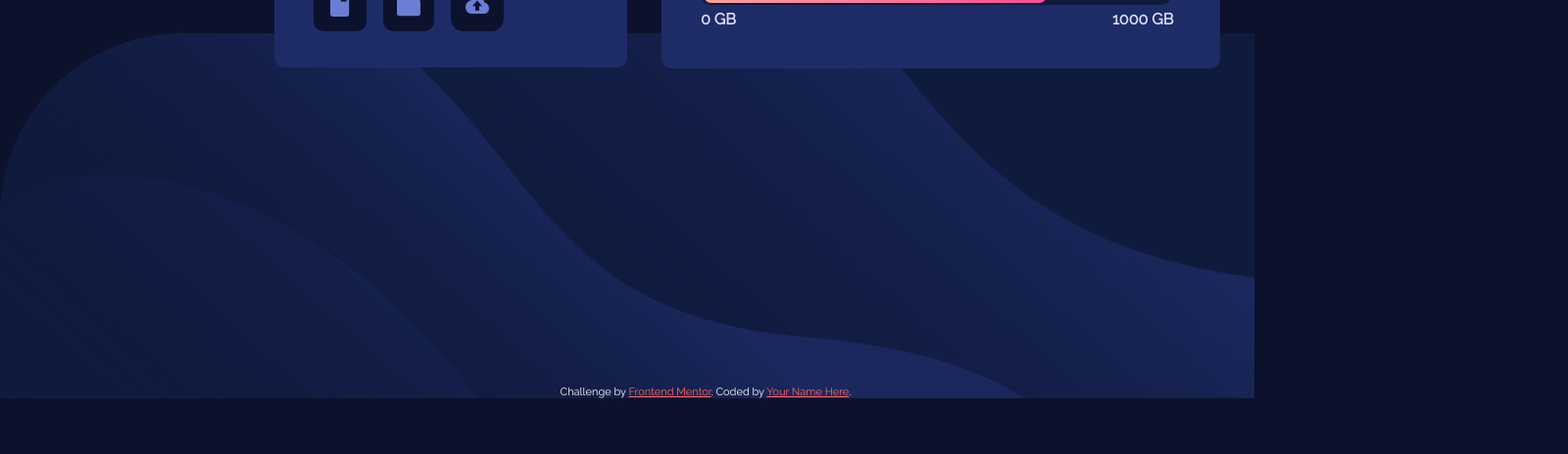
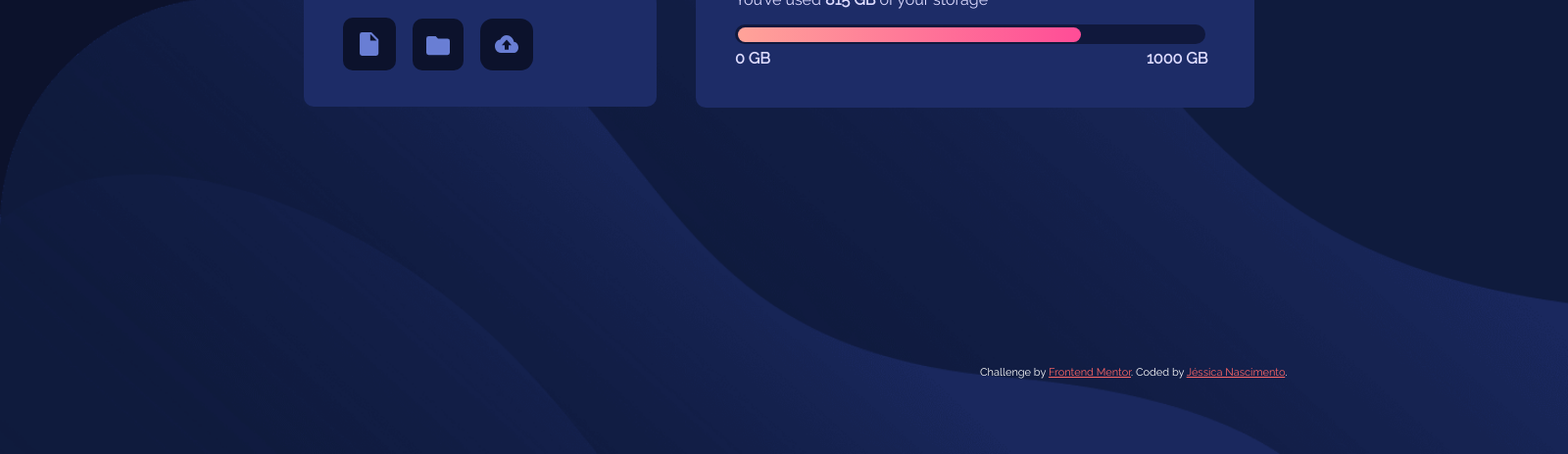
Before and after one commit to jessicacfsb/fylo-data-storage-component-master, a plain HTML site: page index.html in a window 1280 px wide. Shown: the part 346-810 px from the top of the page at 98% size, 1600 px wide, since content can reach past the window. Drawn offline with Linux system fonts and the light colour scheme.

Commit message:
alteração-background

```diff
--- a/estilo.css
+++ b/estilo.css
@@ -1,18 +1,15 @@
 body{
     margin: 0px;
     padding: 0px;
+    font-family: 'Raleway';
     width: 1440px;
-    font-family: 'Raleway';
     background-color: hsl(229, 57%, 11%);
-    background-image: url(images/bg-desktop.png);
-    background-repeat: no-repeat;
-    background-size: 100%;
-    background-position: bottom;
     color: hsl(0, 100%, 100%);
 }
 
 .container{
-    min-height: 740px;
+    margin: 0px;
+    padding: 0px;
 }
 
 .fylo{
@@ -26,8 +23,8 @@ body{
     padding-bottom: 25px;
     border-radius: 10px;
     border-top-right-radius: 100px;
-    margin-top: 210px;
-    margin-left: 280px;
+    margin-top: 250px;
+    margin-left: 310px;
 }
 
 .files{
@@ -89,8 +86,8 @@ body{
     position: absolute;
     width: 500px;
     background-color: hsl(228, 56%, 26%);
-    margin-top: 190px;
-    margin-left: 675px;
+    margin-top: 230px;
+    margin-left: 710px;
     padding: 20px 30px 50px 40px;
     border-radius: 10px;
 }
@@ -131,6 +128,24 @@ p#mil-gb{
     left: 460px;
 }
 
-/*---------------------------------------------------*/
-.attribution { font-size: 11px; text-align: center; color:  hsl(100, 0%, 100%); }
-.attribution a { color: hsl(0, 100%, 70%); }
+footer{
+    background-image: url(images/bg-desktop.png);
+    background-size: 1600px auto;
+    background-repeat: no-repeat;
+    height: 740px;
+    width: 1600px;
+    background-position: bottom;
+    top: 1100px;
+
+}
+
+.attribution {
+    font-size: 11px;
+    text-align: center;
+    color:  hsl(100, 0%, 100%);
+    position: fixed;
+    transform: translate(1000px, 650px);
+}
+.attribution a {
+    color: hsl(0, 100%, 70%);
+}
--- a/index.html
+++ b/index.html
@@ -1,5 +1,5 @@
 <!DOCTYPE html>
-<html lang="en">
+<html lang="pt-BR">
 <head>
   <meta charset="UTF-8">
   <meta name="viewport" content="width=device-width, initial-scale=1.0"> <!-- displays site properly based on user's device -->
@@ -49,9 +49,13 @@
 
   </div>
 
-  <div class="attribution">
+  <footer>
+
+    <div class="attribution">
     Challenge by <a href="https://www.frontendmentor.io?ref=challenge" target="_blank">Frontend Mentor</a>.
-    Coded by <a href="#">Your Name Here</a>.
-  </div>
+    Coded by <a href="#">Jéssica Nascimento</a>.
+    </div>
+
+  </footer>
 </body>
 </html>
```
